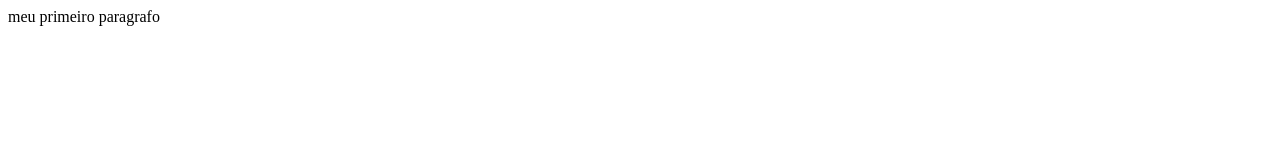
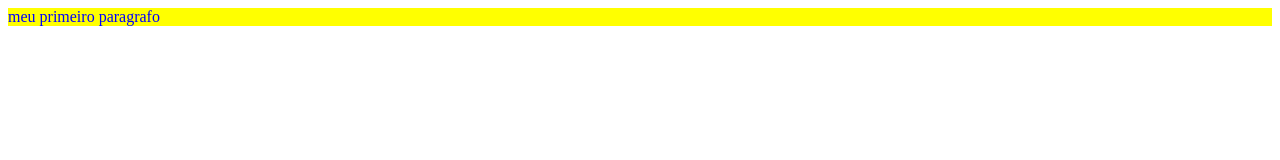
Before and after one commit to jvcgnbvccnnvv-eng/Victor, a plain HTML site: page index.html in a window 1280 px wide. Drawn offline with Linux system fonts and the light colour scheme.

Commit message:
Update index.html

```diff
--- a/index.html
+++ b/index.html
@@ -5,7 +5,7 @@
     <meta name ="author" content="victor">
     <meta nome ="viewport" content ="width=device-width,initial-scale=1"/>
     <link rel ="shortcut icon" type="image/x-ico" href =" ./images/favicon.ico">
-    <link rel ="stylesheet" type ="text/cas" href ="./index.cas">
+    <link rel ="stylesheet" type ="text/css" href ="./index.css">
     <script src="./index.js"></script>
       <title>coloque aqui um titulo para sua pagina</title>
   </head>
```
